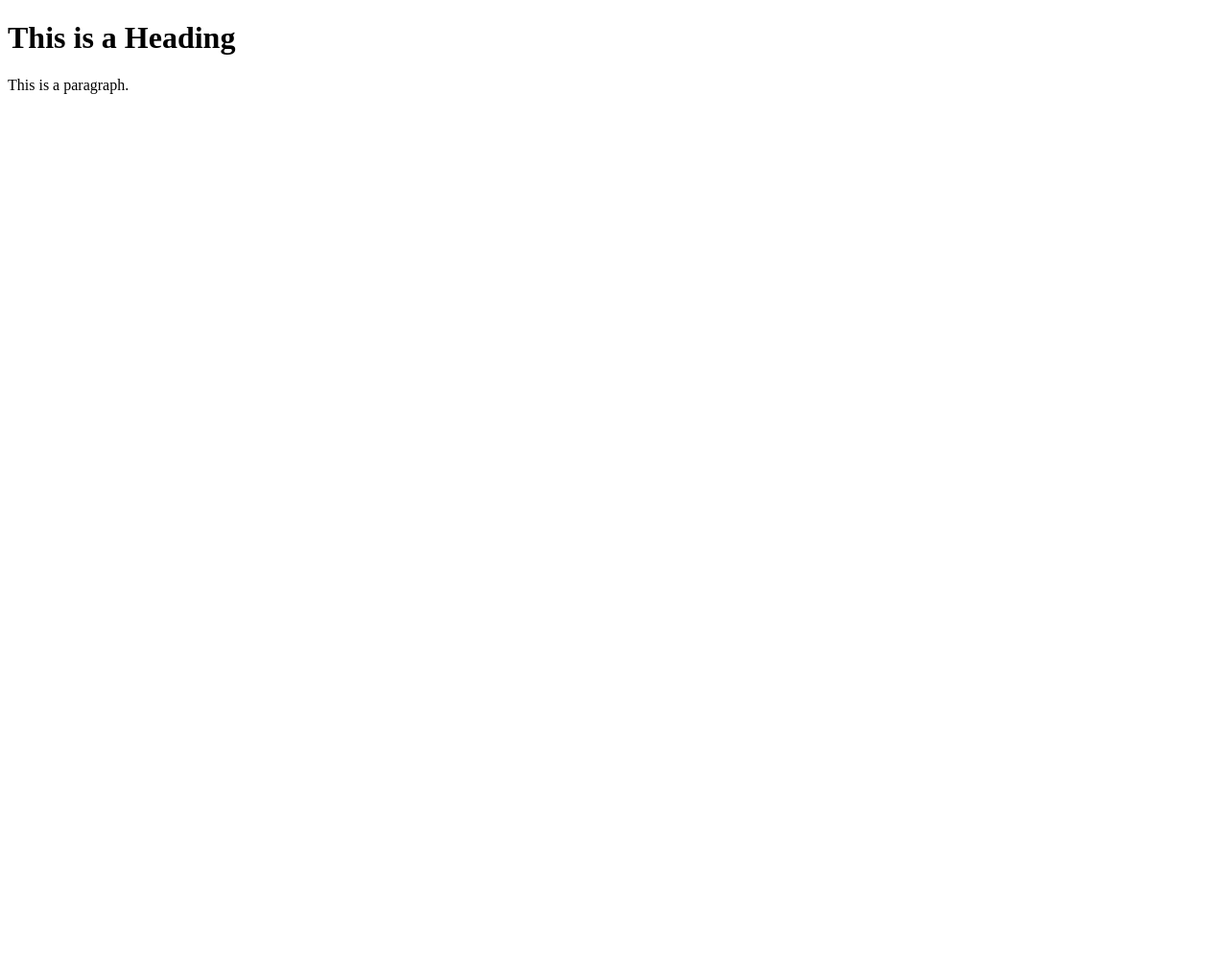
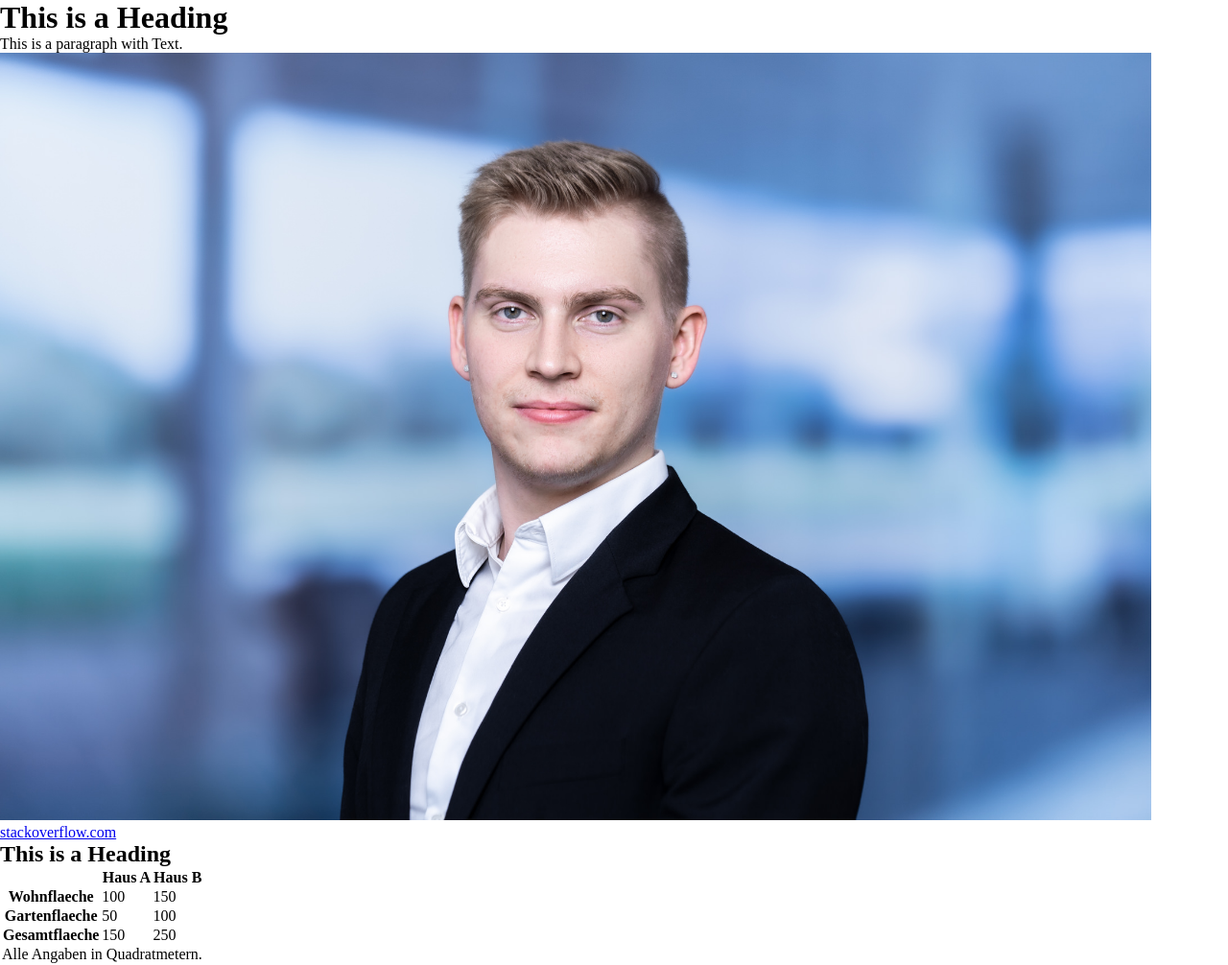
Before and after one commit to DominikSchick/DominikSchick.github.io, a plain HTML site: page index.html in a window 1280 px wide. Shown: the whole page at 96% size. Before the commit the page ends 800 px from the top, so only its background shows below. Drawn offline with Linux system fonts and the light colour scheme.

Commit message:
Added a picture and updated the index.html

```diff
--- a/index.html
+++ b/index.html
@@ -1,12 +1,74 @@
 <!DOCTYPE html>
 <html>
 <head>
-<title>Page Title</title>
+<title>Home - Dominik Schick</title>
+<style>
+    * {
+        margin: 0;
+        padding: 0;
+    }
+    .imgbox {
+        display: grid;
+        height: 100%;
+    }
+    .center-fit {
+        max-width: 100%;
+        max-height: 100vh;
+        margin: auto;
+    }
+</style>
 </head>
 <body>
+<!--First header-->
+<h1>This is a Heading</h1>
 
-<h1>This is a Heading</h1>
-<p>This is a paragraph.</p>
+<!--The Paragraph with text-->
+<p>This is a paragraph with Text.</p>
+
+<!--The picture-->
+<div class="imgbox">
+<a href="https://www.dominik-schick.at"><img class="center-fit" src="media/a4o-b4b-portraits-22.jpg">
+</div>
+
+<!--The link that opnes in a new tab-->
+<a href="https://www.stackoverflow.com" target="_blank">stackoverflow.com</a>
+
+<!--Second header-->
+<h2>This is a Heading</h2>
+
+
+<!--This is the table alternatively you could create a list with two layers-->
+<table>
+    <thead>
+        <tr>
+          <th></th>
+          <th>Haus A</th>
+          <th>Haus B</th>
+        </tr>
+    </thead>
+    <tbody>
+        <tr>
+          <th>Wohnflaeche</th>
+          <td>100</td>
+          <td>150</td>
+        </tr>
+        <tr>
+          <th>Gartenflaeche</th>
+          <td>50</td>
+          <td>100</td>
+        </tr>
+    </tbody>
+    <tfoot>
+        <tr>
+          <th>Gesamtflaeche</th>
+          <td>150</td>
+          <td>250</td>
+        </tr>
+        <tr>
+          <td colspan="3">Alle Angaben in Quadratmetern.</td>
+        </tr>
+    </tfoot>
+</table>
 
 </body>
 </html>
```
Also changed, not shown: media/a4o-b4b-portraits-22.jpg (added).
